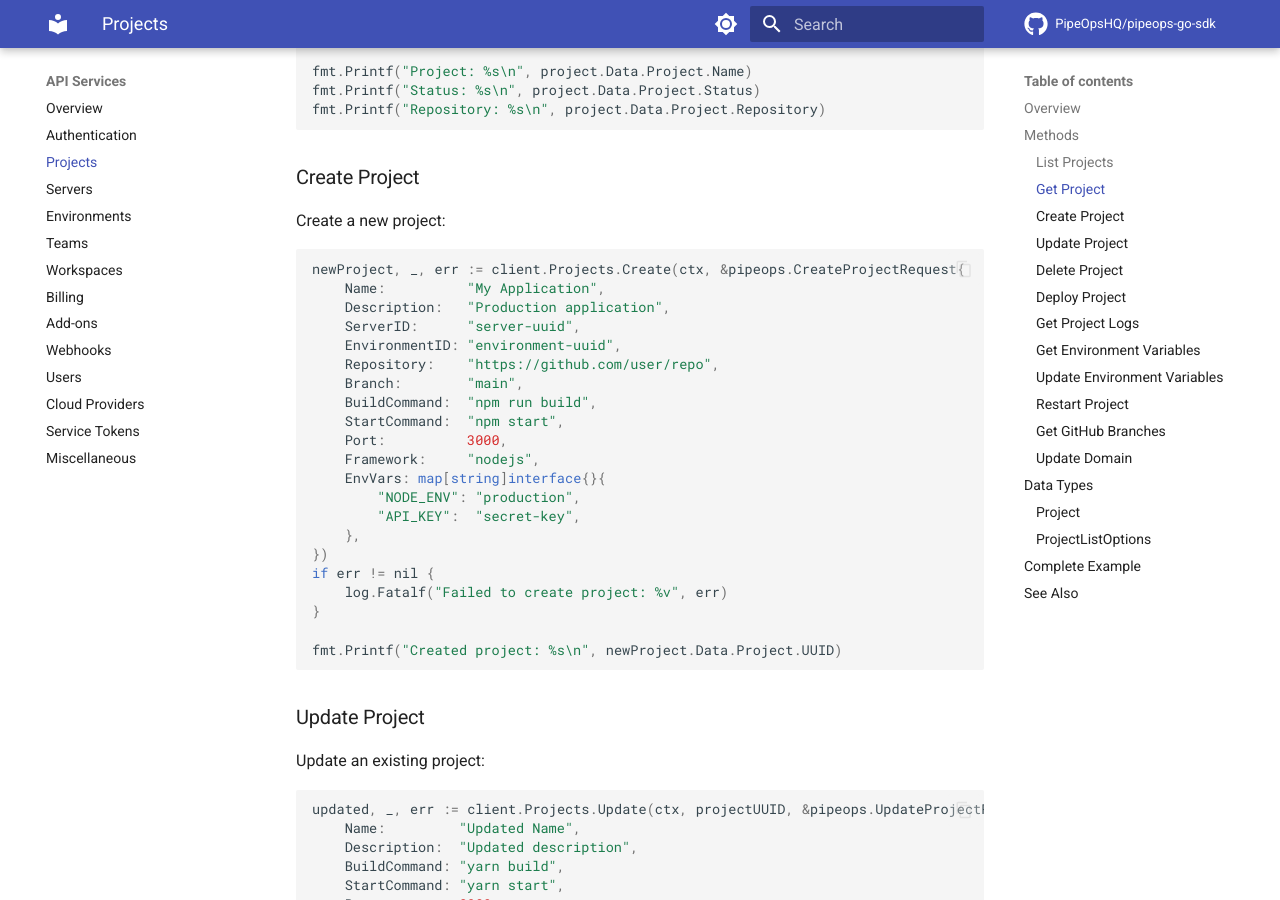
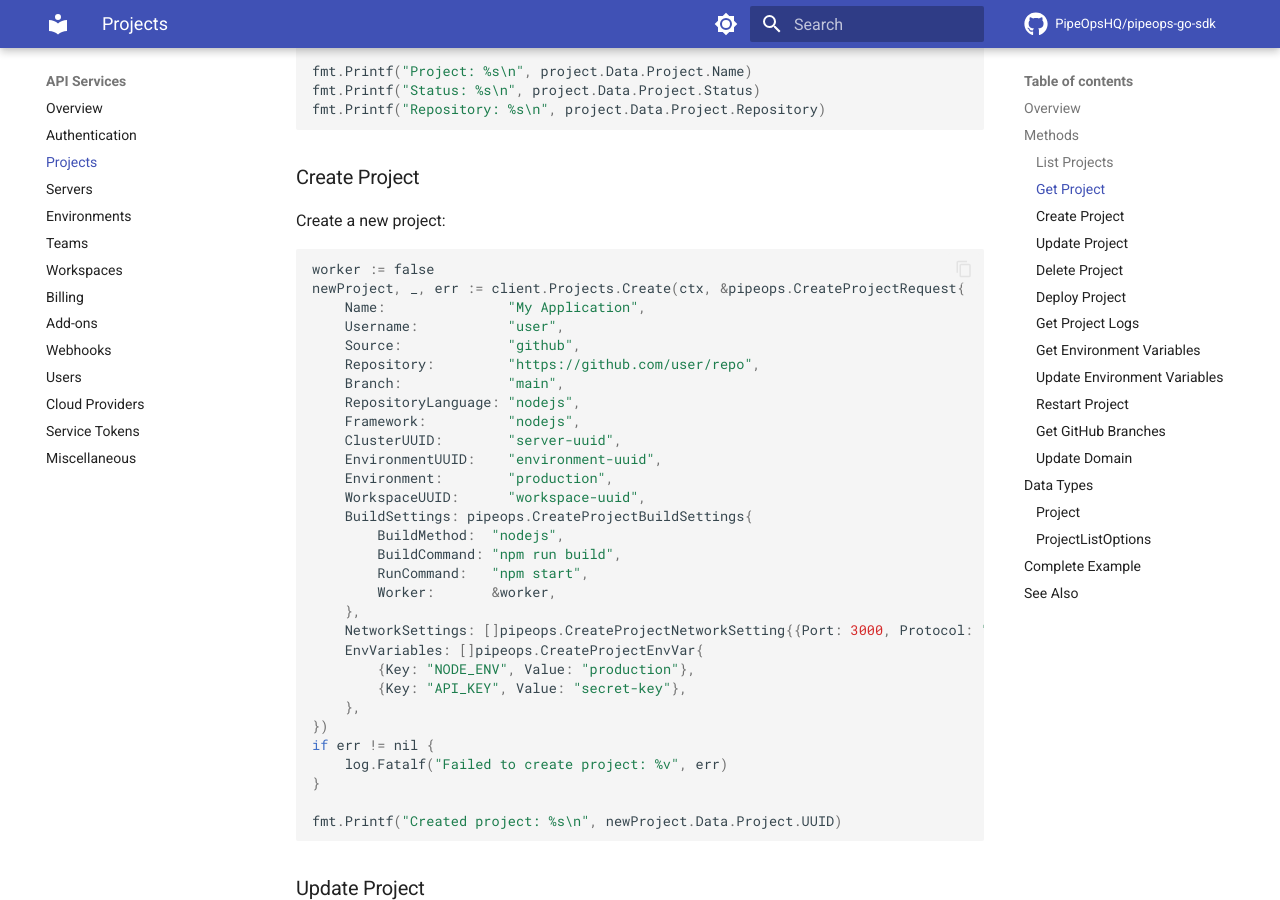
Before and after one commit to PipeOpsHQ/pipeops-go-sdk, an MkDocs documentation site: the page built from docs/api-services/projects.md, in a window 1280 px wide and 900 px high, scrolled down 1149 px. Built offline with MkDocs 1.6.1 and Material for MkDocs 9.7.7, drawn with Linux system fonts in a browser that asks for light colours; comment, search, counter and statistics services are not loaded.

Commit message:
docs: finish CreateProject examples against controller contract

````diff
--- a/docs/api-services/projects.md
+++ b/docs/api-services/projects.md
@@ -59,20 +59,29 @@ fmt.Printf("Repository: %s\n", project.Data.Project.Repository)
 Create a new project:
 
 ```go
+worker := false
 newProject, _, err := client.Projects.Create(ctx, &pipeops.CreateProjectRequest{
-    Name:          "My Application",
-    Description:   "Production application",
-    ServerID:      "server-uuid",
-    EnvironmentID: "environment-uuid",
-    Repository:    "https://github.com/user/repo",
-    Branch:        "main",
-    BuildCommand:  "npm run build",
-    StartCommand:  "npm start",
-    Port:          3000,
-    Framework:     "nodejs",
-    EnvVars: map[string]interface{}{
-        "NODE_ENV": "production",
-        "API_KEY":  "secret-key",
+    Name:               "My Application",
+    Username:           "user",
+    Source:             "github",
+    Repository:         "https://github.com/user/repo",
+    Branch:             "main",
+    RepositoryLanguage: "nodejs",
+    Framework:          "nodejs",
+    ClusterUUID:        "server-uuid",
+    EnvironmentUUID:    "environment-uuid",
+    Environment:        "production",
+    WorkspaceUUID:      "workspace-uuid",
+    BuildSettings: pipeops.CreateProjectBuildSettings{
+        BuildMethod:  "nodejs",
+        BuildCommand: "npm run build",
+        RunCommand:   "npm start",
+        Worker:       &worker,
+    },
+    NetworkSettings: []pipeops.CreateProjectNetworkSetting{{Port: 3000, Protocol: "HTTP"}},
+    EnvVariables: []pipeops.CreateProjectEnvVar{
+        {Key: "NODE_ENV", Value: "production"},
+        {Key: "API_KEY", Value: "secret-key"},
     },
 })
 if err != nil {
````
